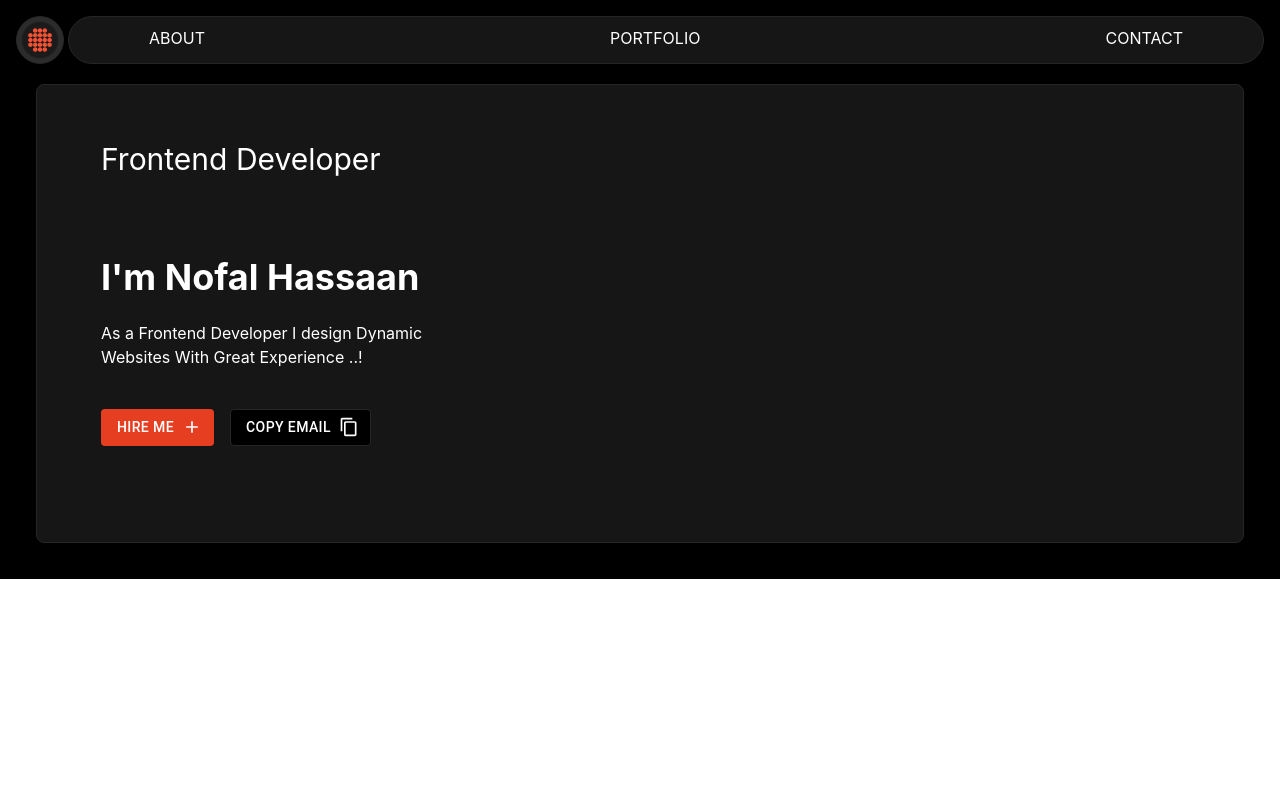
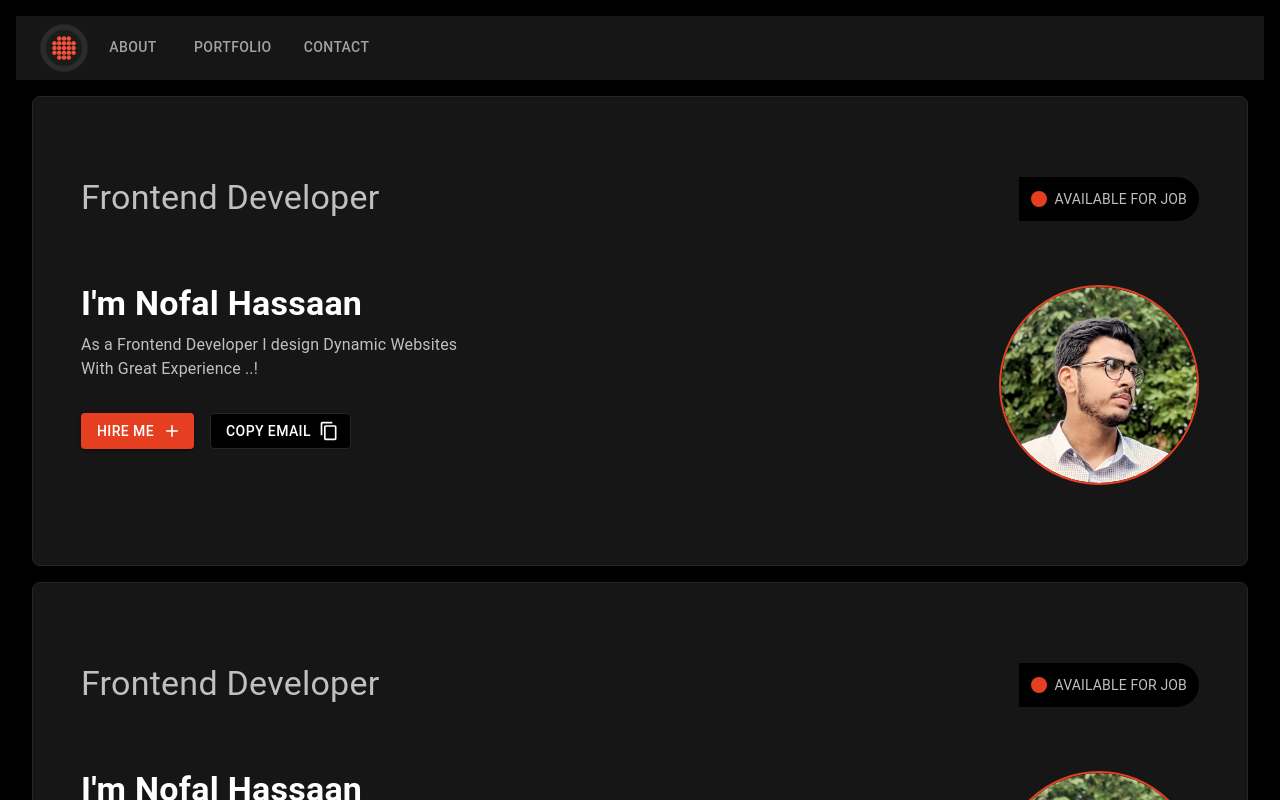
Before and after one commit to Nofal71/Personal-Portfolio, a React (Create React App) app: page / in a window 1280 px wide. Shown: the top 800 px of the page. Built offline with nearby package versions, Linux system fonts and the light colour scheme.

Commit message:
working on main section

```diff
--- a/src/App.js
+++ b/src/App.js
@@ -7,7 +7,7 @@ const App = () => {
     <div className='h-full p-4 w-full bg-black'>
       <NavBar />
       <Main />
-
+      <Main />
     </div>
   )
 }
--- a/src/Components/Header/NavBar.jsx
+++ b/src/Components/Header/NavBar.jsx
@@ -1,19 +1,24 @@
-import React from 'react'
+import React from 'react';
+import { AppBar, Toolbar, Tabs, Tab, Box } from '@mui/material';
 import Logo from '../../Assets/Logo';
 
 const NavBar = () => {
+  return (
+    <AppBar position="sticky" sx={{ backgroundColor: '#161616', zIndex: 50, display: { xs: 'hidden' } }}>
+      <Toolbar sx={{ display: 'flex', justifyContent: 'space-between', height: '100%' }}>
+        {/* LOGO */}
+        <Logo />
 
-  return (
-    <div className='flex flex-row max-h-24 h-full gap-1 w-full items-center sticky'>
-      {/* LOGO */}
-      <Logo />
-      <ul className=' bg-[#161616] flex flex-row flex-1 items-center justify-between text-white px-20 border-[#262626] border h-12 rounded-full cursor-pointer '>
-        <li className='hover:border-b-4 hover:border-b-orange-500 border-b-4 border-transparent '>ABOUT</li>
-        <li className='hover:border-b-4 hover:border-b-orange-500 border-b-4 border-transparent '>PORTFOLIO</li>
-        <li className='hover:border-b-4 hover:border-b-orange-500 border-b-4 border-transparent '>CONTACT</li>
-      </ul>
-    </div>
-  )
-}
+        <Box sx={{ flexGrow: 1, display: 'flex', justifyContent: 'center' }}>
+          <Tabs textColor="inherit">
+            <Tab label="ABOUT" sx={{ '&:hover': { borderBottom: '4px solid #FFA500' } }} />
+            <Tab label="PORTFOLIO" sx={{ '&:hover': { borderBottom: '4px solid #FFA500' } }} />
+            <Tab label="CONTACT" sx={{ '&:hover': { borderBottom: '4px solid #FFA500' } }} />
+          </Tabs>
+        </Box>
+      </Toolbar>
+    </AppBar>
+  );
+};
 
-export default NavBar
+export default NavBar;
--- a/src/Components/Header/Sections/Main.jsx
+++ b/src/Components/Header/Sections/Main.jsx
@@ -1,30 +1,132 @@
-import { Button } from '@mui/material'
-import React from 'react'
+import React from 'react';
+import { Box, Typography, Button, IconButton, Avatar, Grid } from '@mui/material';
 import AddIcon from '@mui/icons-material/Add';
 import ContentCopyIcon from '@mui/icons-material/ContentCopy';
-
-
+import profilePhoto from '../../../Assets/Profile-Photo.jpg';
 
 const Main = () => {
     return (
-        <div className='flex flex-row sm:flex-wrap flex-nowrap bg-[#161616] m-5 border border-[#262626]  text-white rounded-lg'>
-            <div className='w-1/2 max-h-full flex flex-col px-16 p-4 '>
-                {/* TITLE */}
-                <div className='text-3xl py-10'>
-                    <h1>Frontend Developer</h1>
-                </div>
+        <Box
+            sx={{
+                display: 'flex',
+                flexDirection: { xs: 'column-reverse', md: 'row' },
+                backgroundColor: '#161616',
+                m: 2,
+                p: 2,
+                border: '1px solid #262626',
+                color: 'white',
+                borderRadius: '8px',
+            }}
+        >
+            {/* Left Section */}
+            <Grid
+                container
+                direction="column"
+                justifyContent="flex-start"
+                alignItems="flex-start"
+                sx={{
+                    width: { xs: '100%', lg: '50%' },
+                    p: { xs: 2, md: 3, lg: 4 },
+                }}
+            >
+                {/* Title */}
+                <Typography variant="h4" color="#C0C0C0" sx={{ my: { xs: 2, md: 3, lg: 4 } }}>
+                    Frontend Developer
+                </Typography>
+
                 {/* Intro */}
-                <div className='py-10 pr-28'>
-                    <h1 className='text-4xl font-bold text-nowrap'>I'm Nofal Hassaan</h1> <br />
-                    <p>As a Frontend Developer I design Dynamic Websites With Great Experience ..!</p>
-                </div>
-                <div className='flex flex-row flex-1 justify-start items-start pb-20 gap-4'>
-                    <Button variant='contain' endIcon={<AddIcon />} sx={{ backgroundColor: '#E63E21' }}>Hire Me</Button>
-                    <Button variant='outlined' endIcon={<ContentCopyIcon />} sx={{ color: 'white', borderColor: '#262626' , background:'black' , ":hover":{background:'transparent'} }}>Copy Email</Button>
-                </div>
-            </div>
-        </div>
-    )
-}
+                <Box sx={{ my: { xs: 2, md: 3, lg: 4 }, pr: { lg: 7 } }}>
+                    <Typography variant="h4" fontWeight="bold">
+                        I'm Nofal Hassaan
+                    </Typography>
+                    <Typography color="#C0C0C0" sx={{ mt: 1 }}>
+                        As a Frontend Developer I design Dynamic Websites <br /> With Great Experience ..!
+                    </Typography>
+                </Box>
 
-export default Main
+                {/* Buttons */}
+                <Box display="flex" gap={2} sx={{ pb: 5 }}>
+                    <Button
+                        variant="contained"
+                        endIcon={<AddIcon />}
+                        sx={{
+                            backgroundColor: '#E63E21',
+                        }}
+                    >
+                        Hire Me
+                    </Button>
+                    <Button
+                        variant="outlined"
+                        endIcon={<ContentCopyIcon />}
+                        sx={{
+                            color: 'white',
+                            borderColor: '#262626',
+                            backgroundColor: 'black',
+                            '&:hover': { backgroundColor: 'transparent' },
+                        }}
+                    >
+                        Copy Email
+                    </Button>
+                </Box>
+            </Grid>
+
+            {/* Right Section */}
+            <Grid
+                container
+                direction="column"
+                justifyContent="center"
+                alignItems={{ xs: 'flex-start', lg: 'flex-end' }}
+                sx={{
+                    width: { xs: '100%', lg: '50%' },
+                    p: { xs: 2, md: 3, lg: 4 },
+                }}
+            >
+                {/* Job Status */}
+                <Box
+                    sx={{
+                        display: 'flex',
+                        alignItems: 'center',
+                        gap: 1,
+                        bgcolor: 'black',
+                        p: 1.5,
+                        borderRadius: '0 24px 24px 0',
+                        my: { xs: 2, md: 3, lg: 4 },
+                        color: '#C0C0C0',
+                    }}
+                >
+                    <IconButton
+                        sx={{
+                            backgroundColor: '#E63E21',
+                            borderRadius: '50%',
+                            p: 1,
+                        }}
+                    />
+                    <Typography variant="body2">AVAILABLE FOR JOB</Typography>
+                </Box>
+
+                {/* Profile Image */}
+                <Box
+                    sx={{
+                        border: '2px solid #E63E21',
+                        borderRadius: '50%',
+                        width: '200px',
+                        height: '200px',
+                        overflow: 'hidden',
+                        my: { xs: 2, md: 3, lg: 4 },
+                    }}
+                >
+                    <Avatar
+                        src={profilePhoto}
+                        alt="Nofal Hassaan"
+                        sx={{
+                            width: '100%',
+                            height: '100%',
+                        }}
+                    />
+                </Box>
+            </Grid>
+        </Box>
+    );
+};
+
+export default Main;
```
Also changed, not shown: src/Assets/Profile-Photo.jpg (added).
